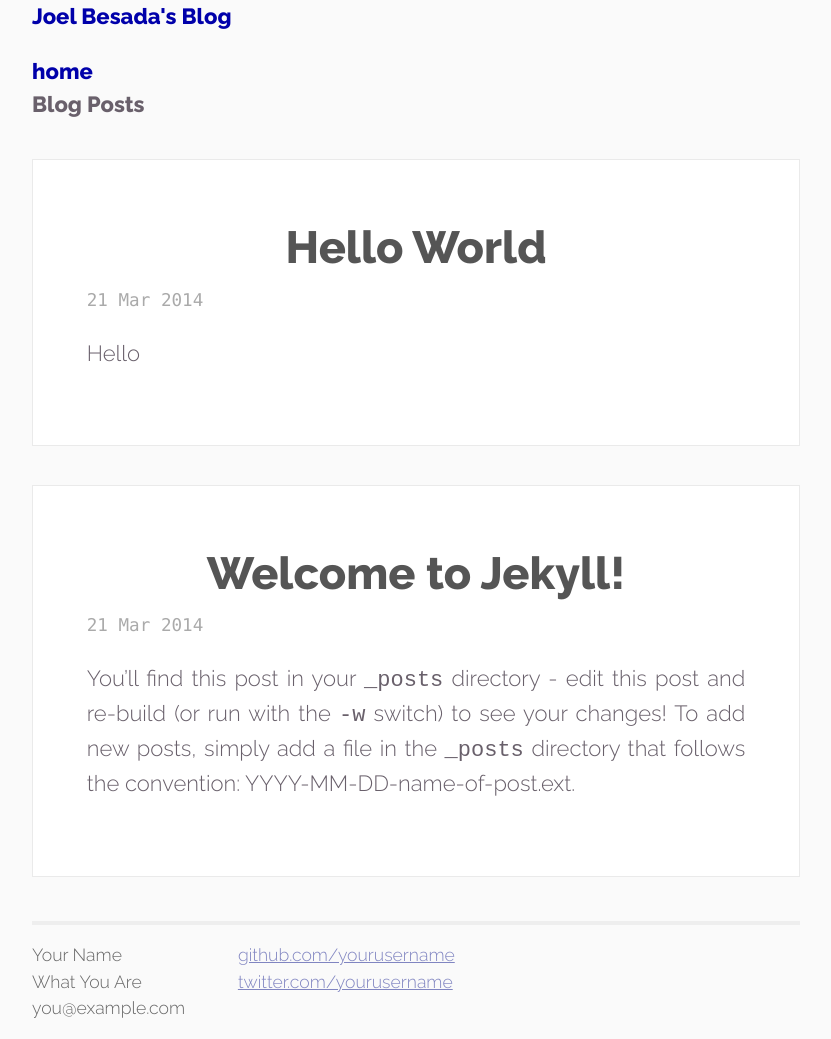
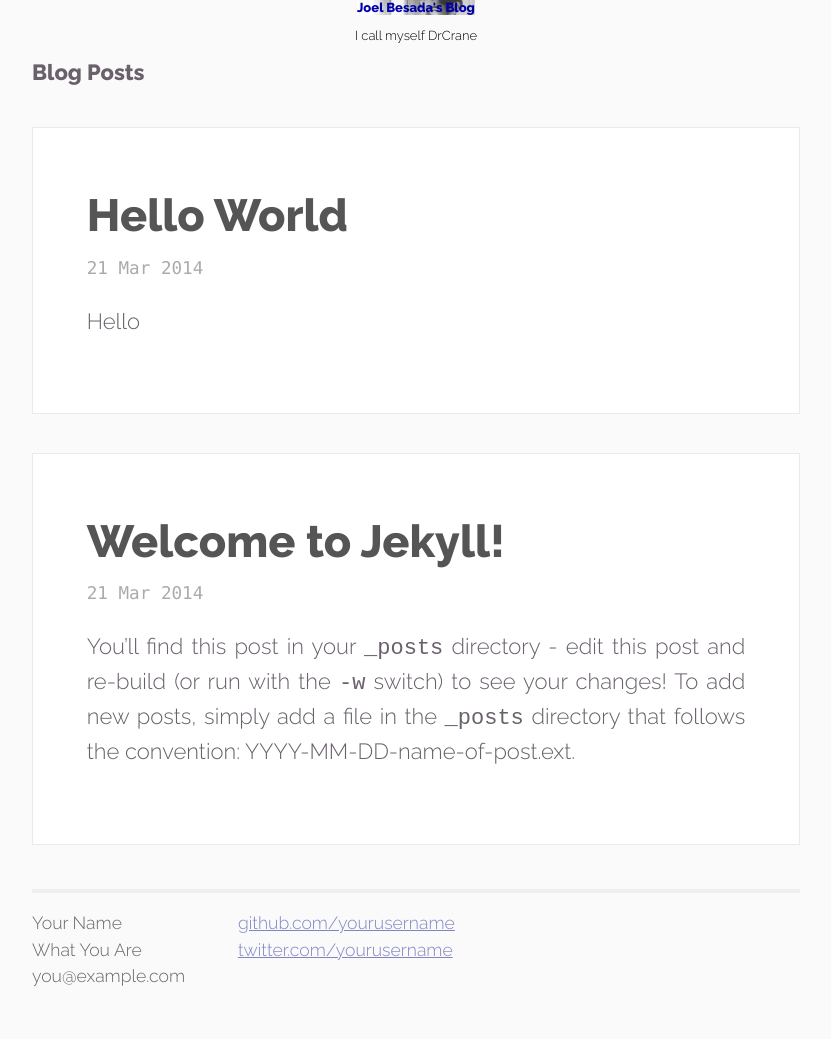
Before and after one commit to nithindavid/nithindavid.github.io, a Jekyll site: the page built from index.html, in a window 1280 px wide. Shown: the whole page, without its empty margins (224-1055 px from the left). Built offline with Jekyll 4.4.1, drawn with Linux system fonts in a browser that asks for light colours; Markdown is read by kramdown in place of the engine named in the settings; after the commit the page ends 1007 px from its top, so only the background shows below that.

Commit message:
adding bg

```diff
--- a/_layouts/default.html
+++ b/_layouts/default.html
@@ -17,11 +17,11 @@
     </head>
     <body>
 
+        <div class="header">
+          <h1 class="title"><a href="/">{{ site.name }}</a></h1>
+          <p class="tag"> I call myself DrCrane</p>
+        </div>
         <div class="site">
-          <div class="header">
-            <h1 class="title"><a href="/">{{ site.name }}</a></h1>
-            <a class="extra" href="/">home</a>
-          </div>
 
           {{ content }}
 
--- a/css/post.css
+++ b/css/post.css
@@ -1,4 +1,26 @@
 /* line 5, ../sass/post.scss */
+.header a {
+  font-weight: bold;
+  text-decoration: none;
+  height: 550px;
+  background: url(../images/me.jpg) center center;
+  background-size: cover;
+}
+/* line 11, ../sass/post.scss */
+.header a .title {
+  display: inline-block;
+  margin-bottom: 2em;
+}
+/* line 14, ../sass/post.scss */
+.header a .title a {
+  color: white;
+}
+/* line 16, ../sass/post.scss */
+.header a .title a:hover {
+  color: #efefef;
+}
+
+/* line 22, ../sass/post.scss */
 .site {
   text-align: justify;
   width: 60%;
@@ -11,35 +33,16 @@
   text-rendering: optimizeLegibility;
   -webkit-font-smoothing: antialiased;
 }
-/* line 17, ../sass/post.scss */
-.site .header a {
-  font-weight: bold;
-  text-decoration: none;
-}
-/* line 20, ../sass/post.scss */
-.site .header a .title {
-  display: inline-block;
-  margin-bottom: 2em;
-}
-/* line 23, ../sass/post.scss */
-.site .header a .title a {
-  color: white;
-}
-/* line 25, ../sass/post.scss */
-.site .header a .title a:hover {
-  color: #efefef;
-}
-/* line 33, ../sass/post.scss */
+/* line 34, ../sass/post.scss */
 .site .single-post {
   padding: 7%;
   margin: 5% 0;
   border: 1px solid #eaeaea;
   background: #fff;
 }
-/* line 39, ../sass/post.scss */
+/* line 40, ../sass/post.scss */
 .site .single-post h2 {
   font-weight: 700;
-  text-align: center;
   color: #555;
   font-size: 45px;
 }
```
Also changed, not shown: sass/post.scss (+17 -17 lines), images/me.jpg (added).
